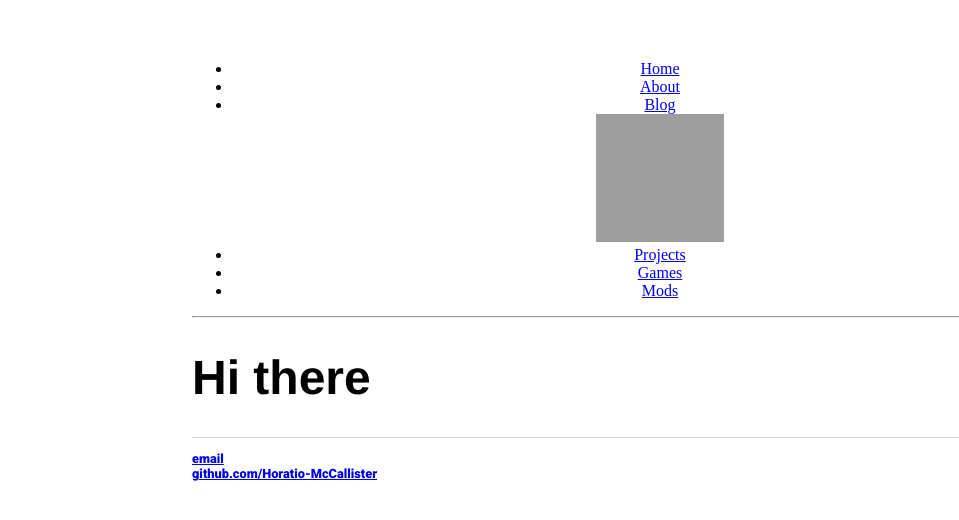
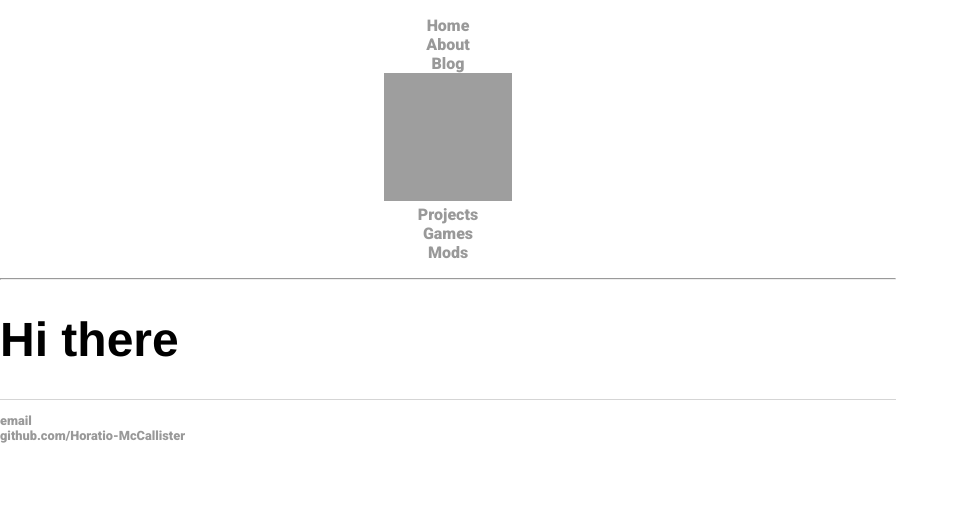
Before and after one commit to Horatio-McCallister/Horatio-McCallister.github.io, a Jekyll site: the page built from index.html, in a window 1280 px wide. Shown: the top 520 px of the page, without its empty margins (0-959 px from the left). Built offline with Jekyll 4.4.1, drawn with Linux system fonts in a browser that asks for light colours; the list of posts is cut into pages by our own code; grey boxes are pictures that could not be loaded.

Commit message:
no message

```diff
--- a/css/main.css
+++ b/css/main.css
@@ -1,55 +1,6 @@
 body {
-    margin: 60px auto;
+    margin: 0;
     width: 70%;
-}
-<<<<<<< HEAD
-<<<<<<< HEAD
-=======
->>>>>>> develop
-body {margin: 0;}
-
-ul.topnav {
-    list-style-type: none;
-    margin: 0;
-    padding: 0;
-    overflow: hidden;
-    background-color: #333;
-<<<<<<< HEAD
-}
-
-ul.topnav li {float: left;}
-
-ul.topnav li a {
-    display: block;
-    color: white;
-    text-align: center;
-    padding: 14px 16px;
-    text-decoration: none;
-}
-
-=======
-}
-
-ul.topnav li {float: left;}
-
-ul.topnav li a {
-    display: block;
-    color: white;
-    text-align: center;
-    padding: 14px 16px;
-    text-decoration: none;
-}
-
->>>>>>> develop
-ul.topnav li a:hover:not(.active) {background-color: #111;}
-
-ul.topnav li a.active {background-color: #4CAF50;}
-
-ul.topnav li.right {float: right;}
-
-@media screen and (max-width: 600px){
-    ul.topnav li.right,
-    ul.topnav li {float: none;}
 }
 
 footer ul {
@@ -58,9 +9,12 @@ footer ul {
 	list-style: none;
 	font-weight: bold;
 }
-=======
->>>>>>> parent of 4888fed... Changed navigation bar color
-
+nav ul{
+	font-family: 'Roboto', sans-serif;
+	padding: 0px;
+	list-style: none;
+	font-weight: bold;
+}
 a {
     text-decoration: none;
     color: #999;
```
